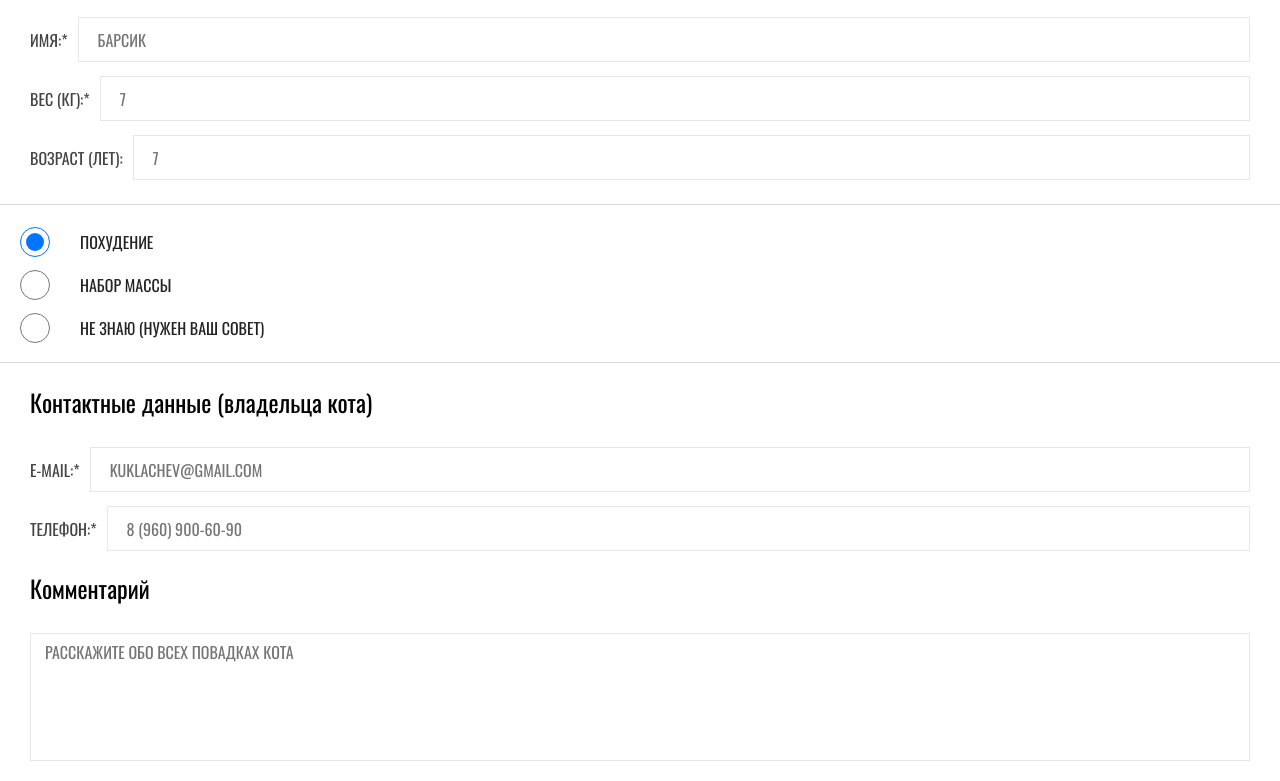
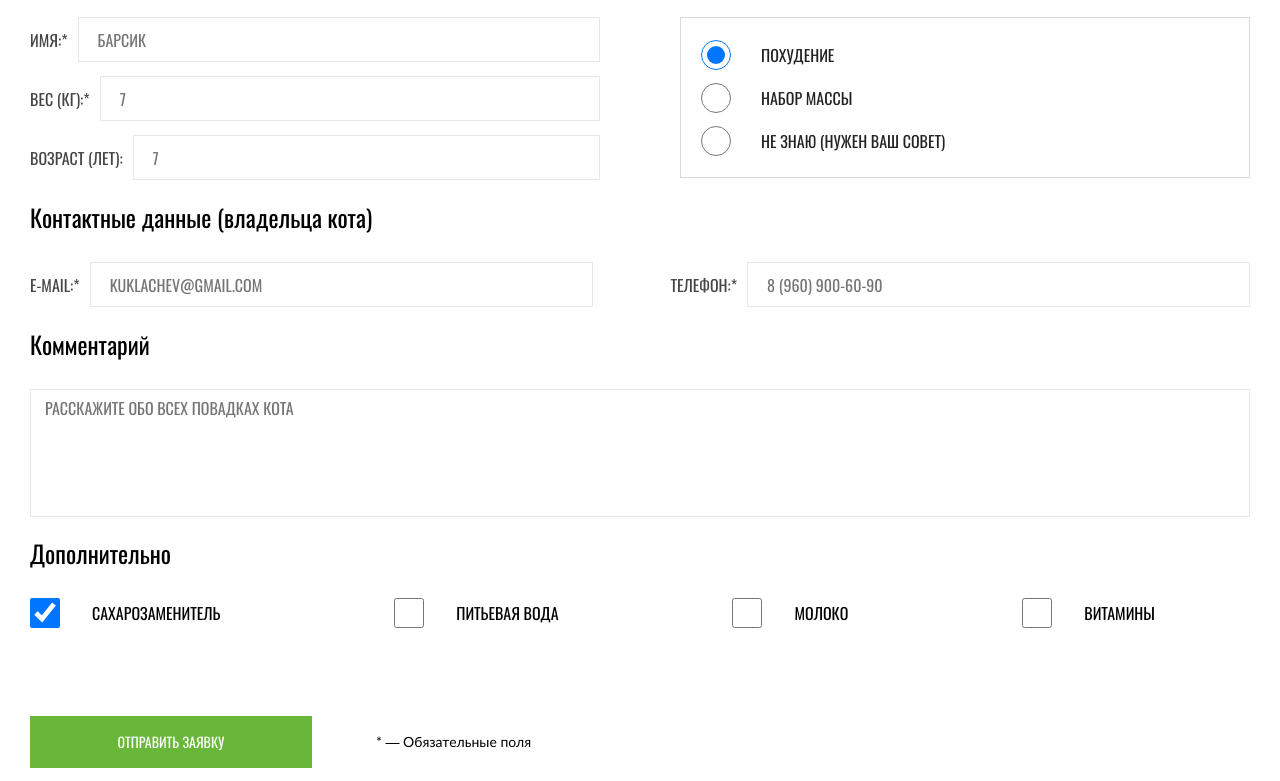
Before and after one commit to htmlacademy-adaptive/1616145-cat-energy-28, a website: page source/form.html in a window 1280 px wide. Shown: the part 200-981 px from the top of the page. Drawn offline with nearby package versions, Linux system fonts and the light colour scheme; files that its build step writes are made by us from their sources.

Commit message:
Добавлены стили для разной ширины экранов в формы

```diff
--- a/source/form.html
+++ b/source/form.html
@@ -54,6 +54,7 @@
 
     <form class="form-page__form application-form" action="https://echo.htmlacademy.ru/" method="post">
 
+      <div class="application-form__container-input">
         <ul class="application-form__input-list about-cat-list">
           <li class="about-cat-list__item input-field">
             <label class="input-field__title" for="cat-name">ИМЯ:*</label>
@@ -95,6 +96,7 @@
             </li>
           </ul>
         </fieldset>
+      </div>
 
       <span class="application-form__title">Контактные данные (владельца кота)</span>
       <ul class="application-form__input-list contacts-list">
@@ -149,8 +151,10 @@
         </ul>
       </fieldset>
 
+      <div class="application-form__container-button">
         <button class="application-form__button button button--primary" type="submit">Отправить заявку</button>
         <span class="application-form__hint">* — Обязательные поля</span>
+      </div>
     </form>
 
     <section class="address address--background-grey">
--- a/source/less/blocks/additional-requests.less
+++ b/source/less/blocks/additional-requests.less
@@ -9,6 +9,21 @@
     flex-direction: column;
     gap: 12px;
     padding: 0;
+
+    @media (min-width: @tablet-width) {
+      display: grid;
+      grid-template-columns: 1fr 1fr;
+      margin-bottom: 54px;
+    }
+
+    @media (min-width: @desktop-width) {
+      display: flex;
+      flex-direction: row;
+      justify-content: space-between;
+      padding-right: 95px;
+    }
+
+
   }
 
   &__item {
--- a/source/less/blocks/application-form.less
+++ b/source/less/blocks/application-form.less
@@ -3,9 +3,18 @@
   flex-direction: column;
   margin-bottom: 32px;
 
+  @media (min-width: @desktop-width) {
+    .width-for-desktop;
+  }
+
 
   &__input-list {
     .grid-margin;
+
+    @media (min-width: @desktop-width) {
+      margin-left: 0;
+      margin-right: 0;
+    }
   }
 
   &__fieldset {
@@ -22,6 +31,11 @@
     .fonts-title;
     .font(24px; 26px; 400; #000000);
     margin-bottom: 32px;
+
+    @media (min-width: @desktop-width) {
+      margin-left: 0;
+      margin-right: 0;
+    }
   }
 
   &__textarea {
@@ -30,12 +44,23 @@
 
   &__checkbox-list {
     .grid-margin;
+
+    @media (min-width: @desktop-width) {
+      margin-left: 0;
+      margin-right: 0;
+    }
   }
 
   &__button {
-    .grid-margin;
+    margin-bottom: 21px;
     height: 40px;
-    margin-bottom: 21px;
+
+
+    @media (min-width: @tablet-width) {
+      margin-bottom: 0;
+      height: 52px;
+      width: 282px;
+    }
   }
 
   &__hint {
@@ -43,4 +68,35 @@
     .font(14px; 16px; 400; #000000);
     text-align: center;
   }
+
+
+  &__container-input {
+    @media (min-width: @desktop-width) {
+      display: grid;
+      grid-template-columns: 1fr 1fr;
+      gap: 80px;
+    }
+
+  }
+
+  &__container-button {
+    .grid-margin;
+    display: flex;
+    flex-direction: column;
+
+
+    @media (min-width: @tablet-width) {
+      display: flex;
+      flex-direction: row;
+      justify-content: flex-start;
+      align-items: center;
+      gap: 64px;
+    }
+
+    @media (min-width: @desktop-width) {
+      margin-left: 0;
+      margin-right: 0;
+    }
+
+  }
 }
--- a/source/less/blocks/comment-field.less
+++ b/source/less/blocks/comment-field.less
@@ -3,4 +3,9 @@
   display: flex;
   margin-bottom: 23px;
   resize: none;
+
+  @media (min-width: @desktop-width) {
+    margin-left: 0;
+    margin-right: 0;
+  }
 }
--- a/source/less/blocks/contacts-list.less
+++ b/source/less/blocks/contacts-list.less
@@ -6,6 +6,14 @@
   gap: 14px;
   margin-bottom: 24px;
 
+  @media (min-width: @desktop-width) {
+    margin-left: 0;
+    margin-right: 0;
+    flex-direction: row;
+    gap: 78px;
+
+  }
+
   &__item {
 
   }
--- a/source/less/blocks/form-page.less
+++ b/source/less/blocks/form-page.less
@@ -5,6 +5,11 @@
     .grid-margin;
     margin-top: 27px;
     margin-bottom: 37px;
+
+    @media (min-width: @desktop-width) {
+      .width-for-desktop;
+    }
+
   }
 
   &__subtitle {
@@ -13,6 +18,11 @@
     .font(14px; 18px; 400; #000000);
     .grid-margin;
     margin-bottom: 39px;
+
+    @media (min-width: @desktop-width) {
+      .width-for-desktop;
+    }
+
   }
 
   &__form {
--- a/source/less/blocks/input-field.less
+++ b/source/less/blocks/input-field.less
@@ -2,6 +2,7 @@
   display: flex;
   gap: 10px;
   align-items: center;
+  flex-grow: 1;
 
 
   &__title {
--- a/source/less/blocks/purpose.less
+++ b/source/less/blocks/purpose.less
@@ -1,5 +1,5 @@
 .purpose {
-  padding: 0;
+  padding: 22px 20px 19px 20px;
   margin: 0;
   margin-bottom: 26px;
   border: none;
@@ -7,11 +7,23 @@
   border-bottom: 1px solid #d9d9d9;
 
 
+  @media (min-width: @tablet-width) {
+    .grid-margin;
+    border: 1px solid #d9d9d9;
+
+    @media (min-width: @desktop-width) {
+      margin-left: 0;
+      margin-right: 0;
+    }
+  }
+
+
+
   &__list {
     display: flex;
     flex-direction: column;
     gap: 13px;
-    padding: 22px 20px 19px 20px;
+    padding: 0;
   }
 
   &__item {
```
Lines whose indentation alone changed are shown as unchanged.
